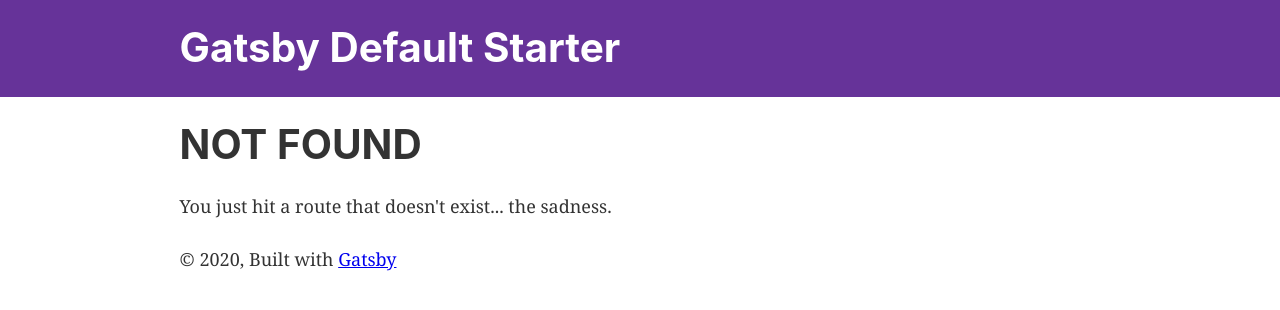
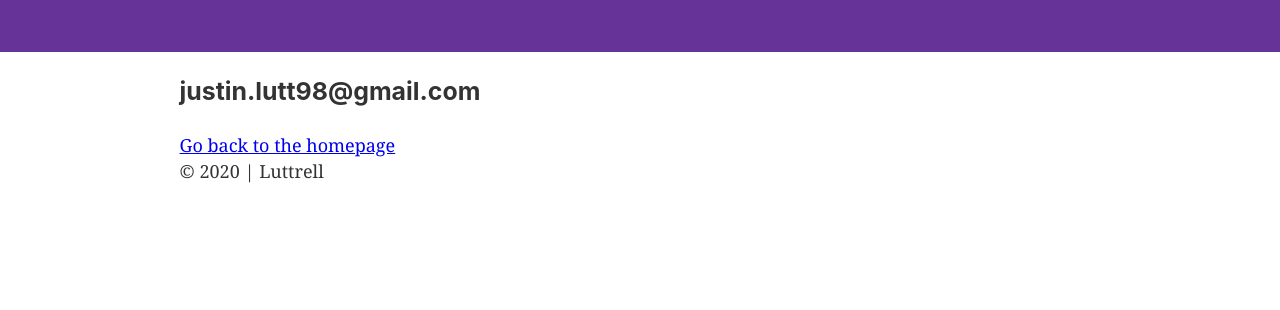
Before and after one commit to justin-luttrell/portfolio, a Gatsby site: page /contact in a window 1280 px wide. Before the commit this address had no page. Built offline with nearby package versions, Linux system fonts and the light colour scheme; Gatsby itself is replaced by a stand-in of ours.

Commit message:
Initial commit

```diff
--- a/gatsby-config.js
+++ b/gatsby-config.js
@@ -1,8 +1,8 @@
 module.exports = {
   siteMetadata: {
-    title: `Gatsby Default Starter`,
-    description: `Kick off your next, great Gatsby project with this default starter. This barebones starter ships with the main Gatsby configuration files you might need.`,
-    author: `@gatsbyjs`,
+    title: `Justin Luttrell`,
+    description: `Software Engineer | Lexington, Ky`,
+    author: `Justin Luttrell`,
   },
   plugins: [
     `gatsby-plugin-react-helmet`,
--- a/src/components/layout.js
+++ b/src/components/layout.js
@@ -25,7 +25,8 @@ const Layout = ({ children }) => {
 
   return (
     <>
-      <Header siteTitle={data.site.siteMetadata.title} />
+      <Header siteTitle="" />
+      {/* <Header siteTitle={data.site.siteMetadata.title} /> */}
       <div
         style={{
           margin: `0 auto`,
@@ -35,9 +36,7 @@ const Layout = ({ children }) => {
       >
         <main>{children}</main>
         <footer>
-          © {new Date().getFullYear()}, Built with
-          {` `}
-          <a href="https://www.gatsbyjs.org">Gatsby</a>
+          © {new Date().getFullYear()} | Luttrell
         </footer>
       </div>
     </>
--- a/src/pages/page-2.js
+++ b/src/pages/contact.js
@@ -4,13 +4,12 @@ import { Link } from "gatsby"
 import Layout from "../components/layout"
 import SEO from "../components/seo"
 
-const SecondPage = () => (
+const Contact = () => (
   <Layout>
     <SEO title="Page two" />
-    <h1>Hi from the second page</h1>
-    <p>Welcome to page 2</p>
+    <h3>justin.lutt98@gmail.com</h3>
     <Link to="/">Go back to the homepage</Link>
   </Layout>
 )
 
-export default SecondPage
+export default Contact
--- a/src/pages/index.js
+++ b/src/pages/index.js
@@ -8,13 +8,12 @@ import SEO from "../components/seo"
 const IndexPage = () => (
   <Layout>
     <SEO title="Home" />
-    <h1>Hi people</h1>
-    <p>Welcome to your new Gatsby site.</p>
-    <p>Now go build something great.</p>
-    <div style={{ maxWidth: `300px`, marginBottom: `1.45rem` }}>
+    <h1>Justin Luttrell</h1>
+    <p>Software Engineer | Lexington, Ky</p>
+    {/* <div style={{ maxWidth: `300px`, marginBottom: `1.45rem` }}>
       <Image />
-    </div>
-    <Link to="/page-2/">Go to page 2</Link>
+    </div> */}
+    <Link to="/contact/">Contact</Link>
   </Layout>
 )
 
```
